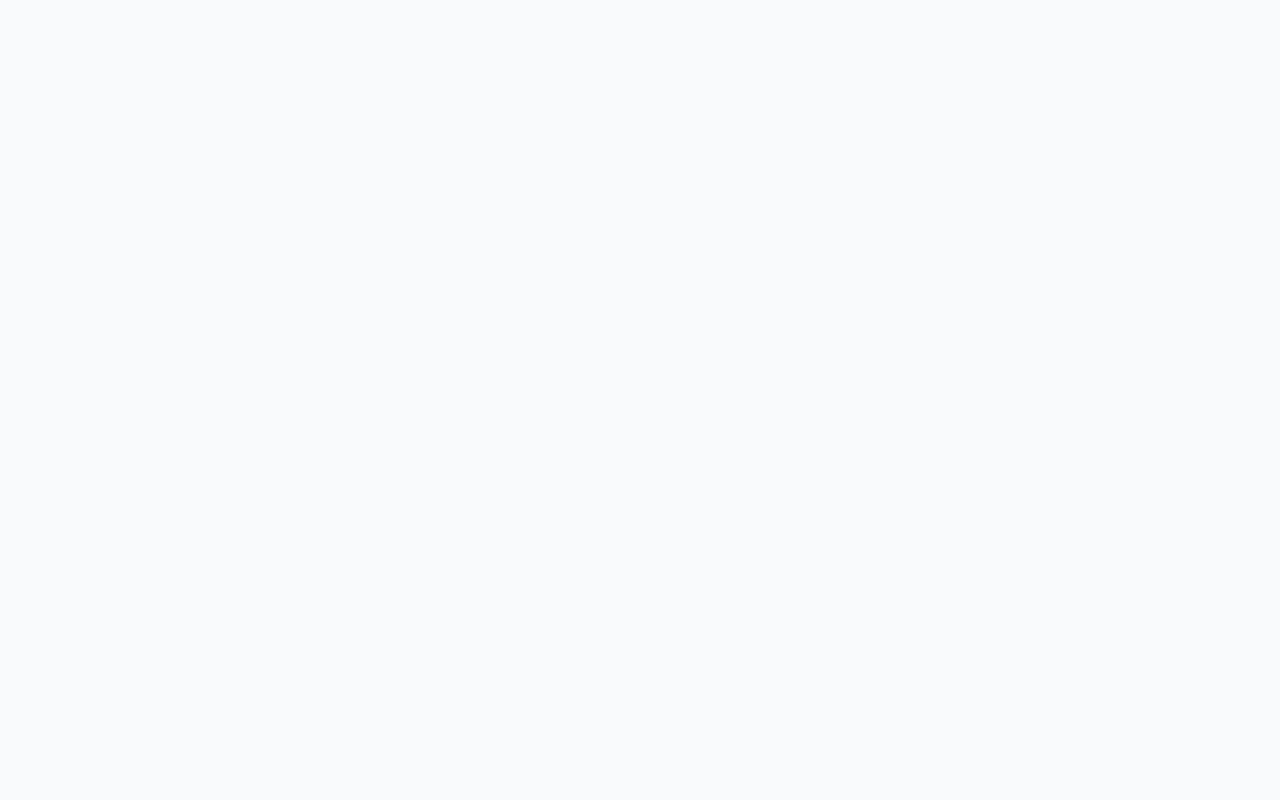
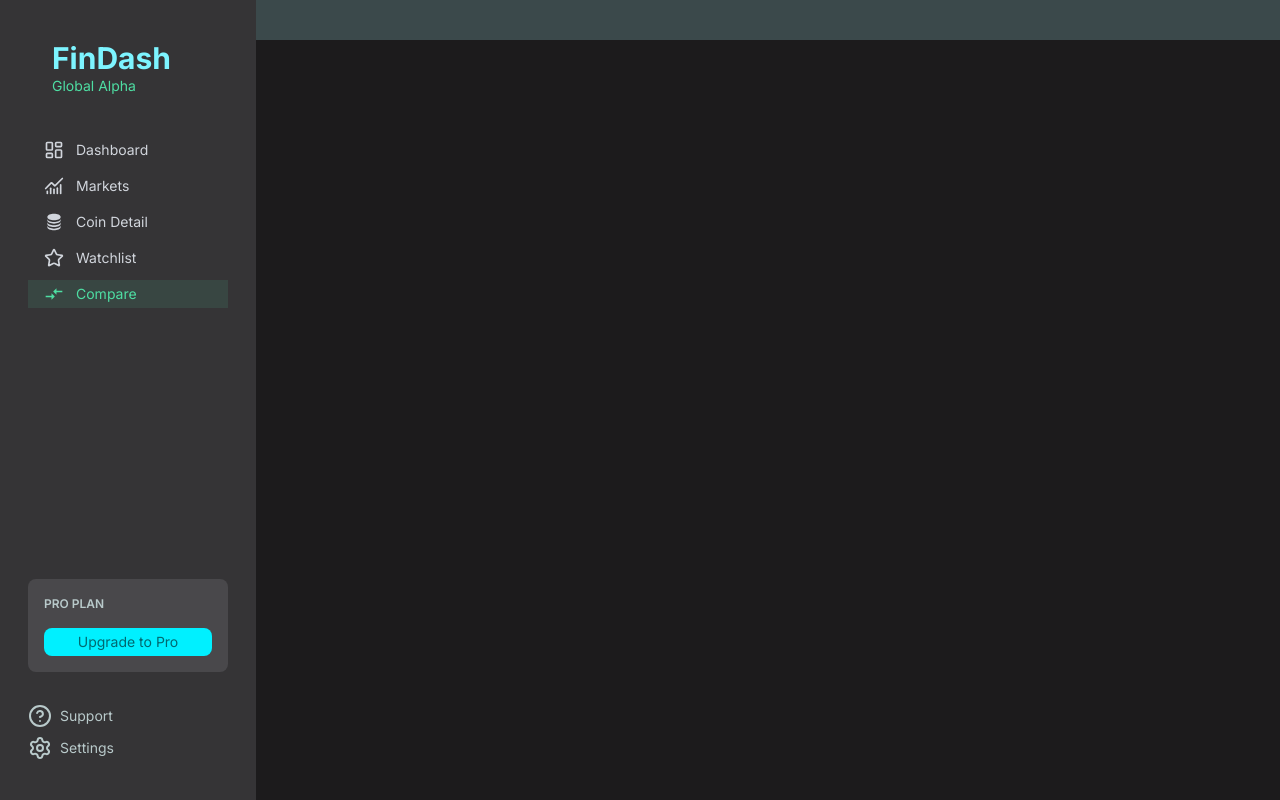
Before and after one commit to Favics-T/FinDash, a React (Vite) app: page /compare in a window 1280 px wide. Before the commit this address had no page. Built offline with nearby package versions, Linux system fonts and the light colour scheme.

Commit message:
basically done with sidebar, moving on to seperate side bar to components

```diff
--- a/package.json
+++ b/package.json
@@ -12,9 +12,13 @@
   "dependencies": {
     "@tailwindcss/vite": "^4.2.4",
     "axios": "^1.16.0",
+    "clsx": "^2.1.1",
+    "lucide-react": "^1.14.0",
     "react": "^19.2.5",
     "react-dom": "^19.2.5",
+    "react-icons": "^5.6.0",
     "react-router-dom": "^7.15.0",
+    "tailwind-merge": "^3.5.0",
     "tailwindcss": "^4.2.4"
   },
   "devDependencies": {
--- a/src/App.jsx
+++ b/src/App.jsx
@@ -3,6 +3,11 @@ import { BrowserRouter, Outlet, Route, Routes } from 'react-router-dom'
 import Sidebar from './components/layout/Sidebar'
 import NavBar from './components/layout/NavBar'
 import AppLayout from './components/layout/AppLayout'
+import Watchlist from './features/watchlist/Watchlist'
+import CoinDetail from './features/coin/CoinDetail'
+import MarketTables from './features/markets/MarketTables'
+import Dashboard from './features/dashboard/Dashboard'
+import Compare from './features/compare/Compare'
 
 export default function App() {
   return (
@@ -10,7 +15,13 @@ export default function App() {
      <BrowserRouter>
      <Routes>
       <Route path='/' element={<AppLayout />}>
-
+      <Route path='/dashboard' element={<Dashboard />}/>
+        <Route path='/watchlist' element={<Watchlist />}/>
+        <Route path='/coindetail' element={<CoinDetail />}/>
+        <Route path='/markets' element={<MarketTables />}/>
+        <Route path='/compare' element={<Compare />}/>
+        <Route />
+        <Route />
       </Route>
      </Routes>
      </BrowserRouter>
--- a/src/components/layout/Sidebar.jsx
+++ b/src/components/layout/Sidebar.jsx
@@ -1,21 +1,80 @@
-import React from 'react'
+import React from "react";
+import { NavLink } from "react-router-dom";
+import { pages } from "../../data/pages";
+import { CircleQuestionMark,Settings } from "lucide-react";
+import { cn } from "../../utility/utils";
 
 function Sidebar() {
   return (
-    <div className='bg-[#353436] w-2/10 flex flex-col justify-between'>
-      <div className='flex flex-col gap-8'>
+    <aside className="w-64 bg-sidebar-bg items-center py-10 flex flex-col justify-between">
+
+      <div className="space-y-10">
+
         {/* Logo */}
-      <div>
-        <h1 className='text-[#7DF4FF] font-Inter font-bold text-[32px]'>FinDash</h1>
-      </div>
-      {/* Pages */}
-      <div>Links</div>
+        <div className="px-6">
+          <p className="text-sidebar-highlight text-3xl font-bold">
+            FinDash
+          </p>
+
+          <p className="text-sidebar-accent text-sm">
+            Global Alpha
+          </p>
+        </div>
+
+        {/* Navigation */}
+        <nav>
+          <ul className="space-y-2">
+
+            {pages.map((page) => {
+              const Icon = page.icon;
+
+              return (
+                <li key={page.page}>
+                  <NavLink
+                    to={page.to}
+                    className={({ isActive }) =>
+                      `
+                      flex items-center gap-3 text-sm
+                      px-4 py-1  w-50
+                      transition-all duration-200
+                      ${
+                        isActive
+                          ? "bg-sidebar-accent/10 text-sidebar-accent"
+                          : "text-gray-300 hover:text-white hover:bg-white/5"
+                      }
+                    `
+                    }
+                  >
+                    <Icon className="w-5 h-5" />
+
+                    <span>{page.page}</span>
+                  </NavLink>
+                </li>
+              );
+            })}
+
+          </ul>
+        </nav>
+
       </div>
 
-      {/* pro plan */}
-      <div>Pro</div>
-    </div>
-  )
+      {/* Bottom Section */}
+      <div className="flex flex-col gap-8 text-sidebar-muted">
+        {/* pro sect */}
+        <div className="bg-sidebar-card flex flex-col gap-4  p-4 rounded-lg w-50 text-sm">
+            <p className="inter font-semibold text-[12px]">PRO PLAN</p>
+            <button className="bg-sidebar-cta text-sidebar-cta-text py-1 rounded-lg text-center">Upgrade to Pro</button>
+        </div>
+
+        {/* setting */}
+        <ul className=" text-sm flex flex-col gap-2">
+              <li className="flex items-center gap-2 "><span className=""><CircleQuestionMark className="text-[8px]" /></span> Support</li>
+              <li className="flex items-center gap-2"> <span><Settings /></span>Settings</li>
+        </ul>
+      </div>
+
+    </aside>
+  );
 }
 
-export default Sidebar
+export default Sidebar;
--- /dev/null
+++ b/src/data/pages.js
@@ -0,0 +1,13 @@
+import { LayoutDashboard } from "lucide-react"
+import { BiSolidCoinStack } from "react-icons/bi";
+import { MdOutlineCompareArrows } from "react-icons/md";
+import { ChartNoAxesCombined } from "lucide-react";
+import { Star } from "lucide-react";
+
+export const pages =[
+    {page:'Dashboard', to:'/dashboard', icon:LayoutDashboard },
+    {page:'Markets',to:'/markets', icon:ChartNoAxesCombined },
+    {page:'Coin Detail',to:'/coindetail', icon:BiSolidCoinStack },
+     {page:'Watchlist',to:'/watchlist', icon:Star },
+     {page:'Compare',to:'/compare', icon:MdOutlineCompareArrows },
+]
--- /dev/null
+++ b/src/features/coin/CoinDetail.jsx
@@ -0,0 +1,12 @@
+import React from 'react'
+
+function CoinDetail() {
+  return (
+    <div>
+      CoinDetail
+CoinDetail
+    </div>
+  )
+}
+
+export default CoinDetail
--- /dev/null
+++ b/src/features/compare/Compare.jsx
@@ -0,0 +1,11 @@
+import React from 'react'
+
+function Compare() {
+  return (
+    <div>
+
+    </div>
+  )
+}
+
+export default Compare
--- /dev/null
+++ b/src/features/dashboard/InsightFeed.jsx
@@ -0,0 +1,11 @@
+import React from 'react'
+
+function InsightFeed() {
+  return (
+    <div>
+
+    </div>
+  )
+}
+
+export default InsightFeed
--- /dev/null
+++ b/src/features/dashboard/WatchlistSnapshot.jsx
@@ -0,0 +1,11 @@
+import React from 'react'
+
+function WatchlistSnapshot() {
+  return (
+    <div>
+
+    </div>
+  )
+}
+
+export default WatchlistSnapshot
--- /dev/null
+++ b/src/features/markets/MarketTables.jsx
@@ -0,0 +1,9 @@
+import React from 'react'
+
+export default function MarketTables() {
+  return (
+    <div>
+      MarketTables
+    </div>
+  )
+}
--- /dev/null
+++ b/src/features/watchlist/Watchlist.jsx
@@ -0,0 +1,11 @@
+import React from 'react'
+
+function Watchlist() {
+  return (
+    <div>
+
+    </div>
+  )
+}
+
+export default Watchlist
--- a/src/index.css
+++ b/src/index.css
@@ -2,8 +2,22 @@
 
 @import "tailwindcss";
 
+@theme {
+  --color-sidebar-bg: #353436;
+  --color-sidebar-card: #49484b;
+  --color-sidebar-accent: #4EDEA3;
+  --color-sidebar-highlight: #7DF4FF;
+  --color-sidebar-muted: #B9CACB;
+  --color-sidebar-cta: #00F0FF;
+  --color-sidebar-cta-text: #006970;
+
+  --font-sans: 'Inter', sans-serif;
+  --font-display: 'Plus Jakarta Sans', sans-serif;
+  --font-body: 'Manrope', sans-serif;
+}
+
 html, body, #root {
   height: 100%;
-  font-family: 'Inter', sans-serif;
+  font-family: var(--font-sans);
   background-color: #f9fafb;
 }
--- /dev/null
+++ b/src/utility/utils.js
@@ -0,0 +1,6 @@
+import { clsx } from "clsx";
+import { twMerge } from "tailwind-merge";
+
+export function cn(...inputs) {
+  return twMerge(clsx(inputs));
+}
```
Also changed, not shown: 1 other file (tests, documents, lock files or other folders).
